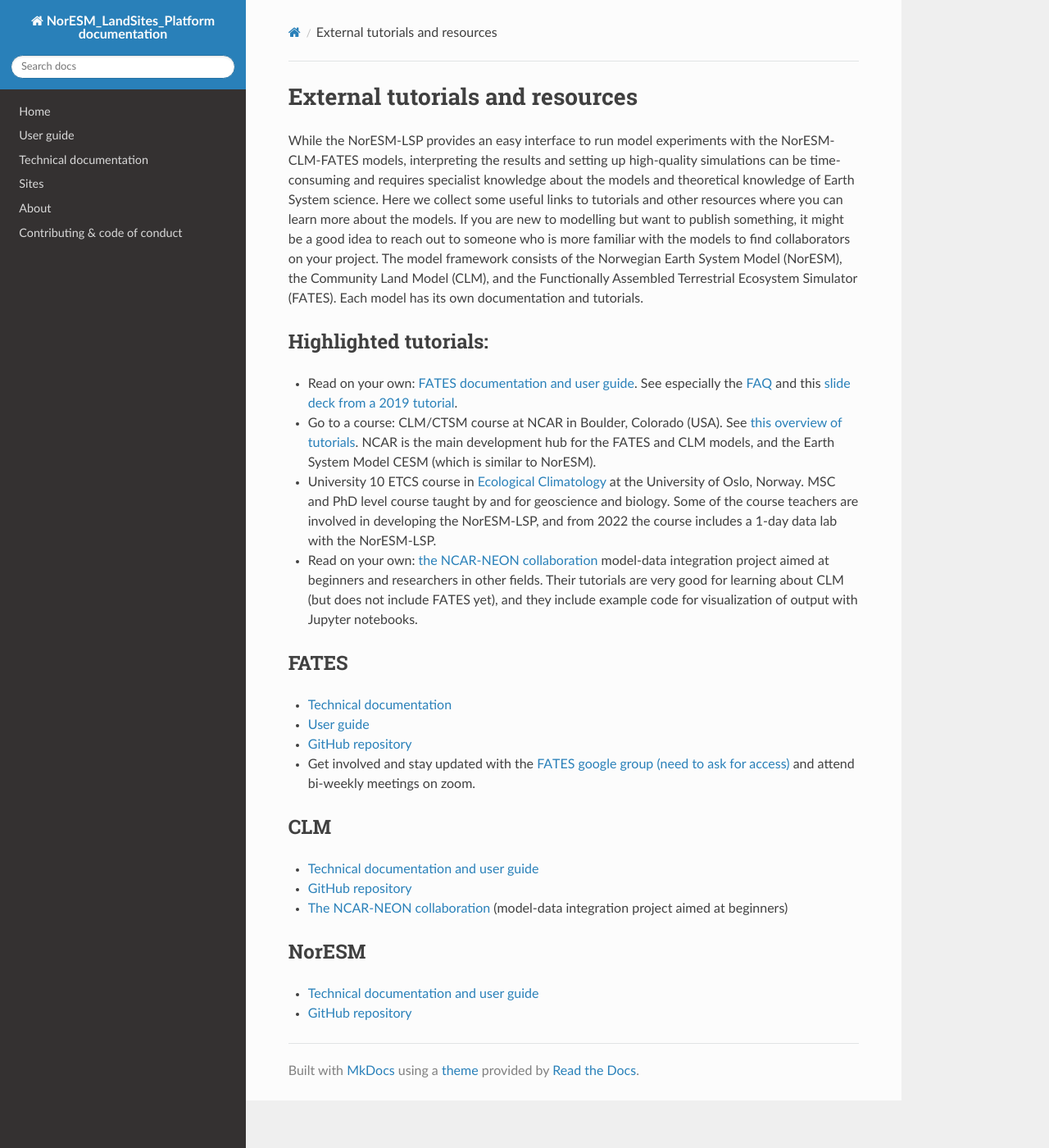
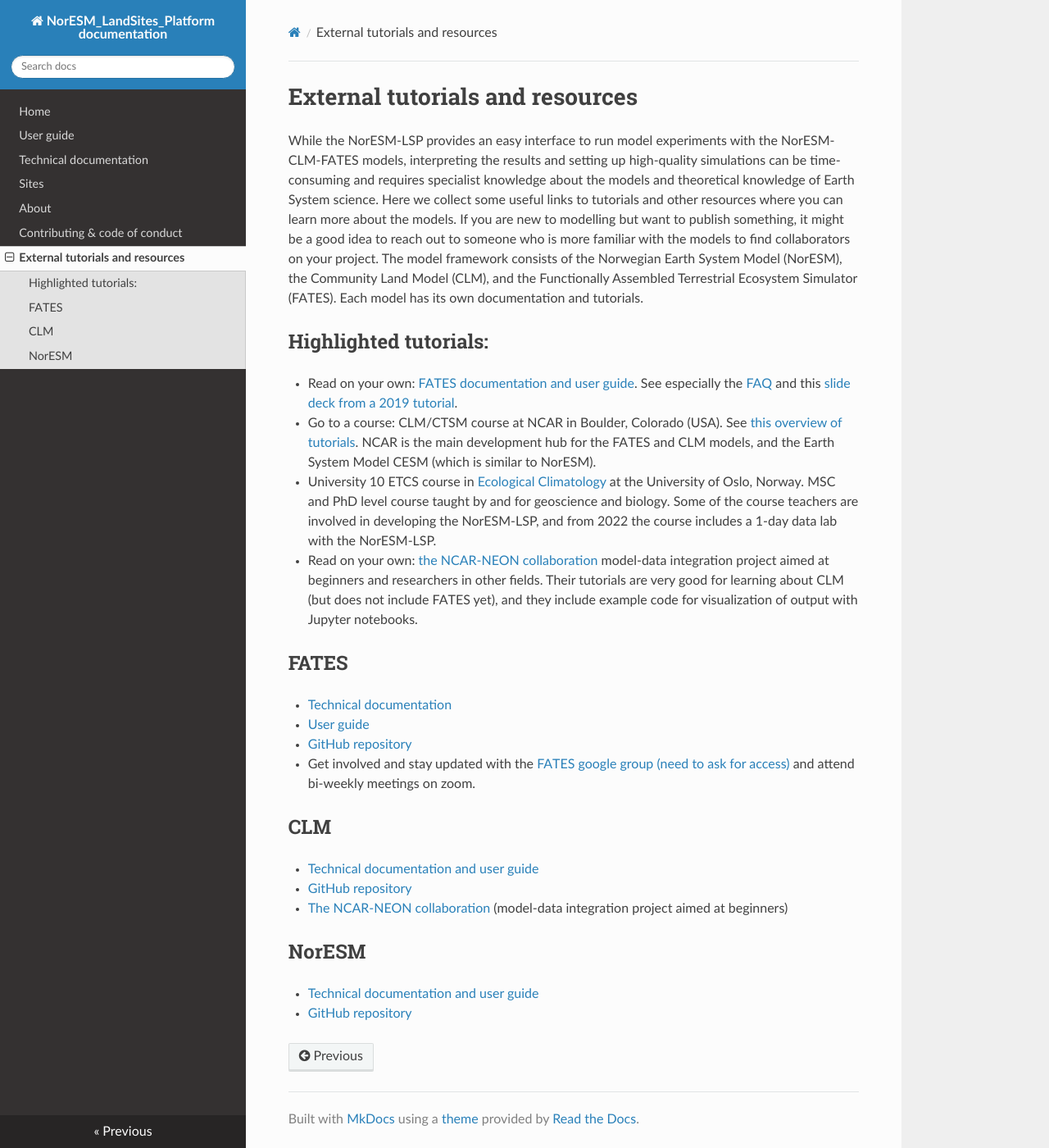
Before and after one commit to NorESMhub/noresm-land-sites-platform, an MkDocs documentation site: the page built from docs/resources.md, in a window 1280 px wide and 1400 px high. Shown: the whole window at 82% size. Built offline with MkDocs 1.6.1, drawn with Linux system fonts in a browser that asks for light colours; nearby versions of some CDN libraries.

Commit message:
add external resources page

```diff
--- a/mkdocs.yml
+++ b/mkdocs.yml
@@ -7,6 +7,7 @@
   - Sites: land-sites.md
   - About: about.md
   - Contributing & code of conduct: contributing.md
+  - External tutorials and resources: resources.md
 extra_css:
   - stylesheets/map.css
   - stylesheets/general.css
```
